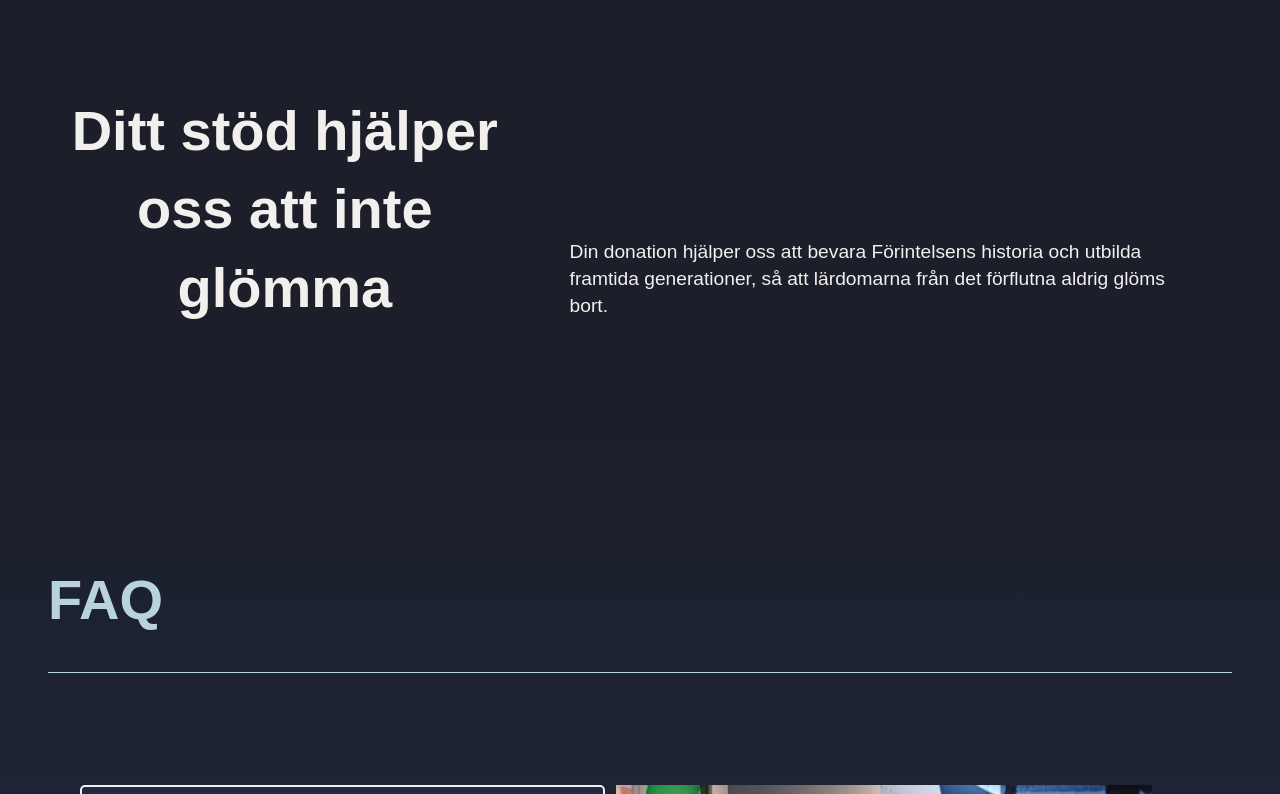
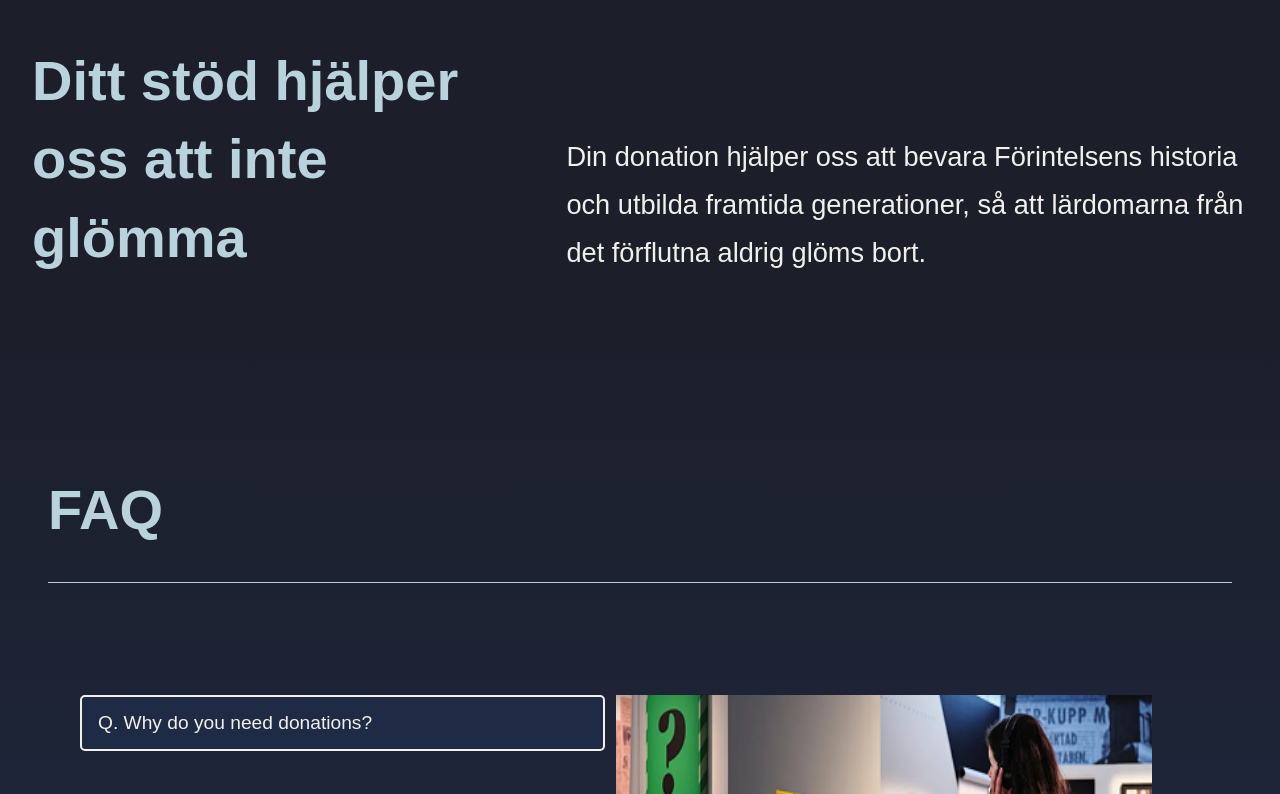
Before and after one commit to minzikimi/fundraiser, a React (Vite) app: page / in a window 1280 px wide. Shown: the part 940-1734 px from the top of the page. Built offline with nearby package versions, Linux system fonts and the light colour scheme; a web font is replaced by a local one.

Commit message:
style more quote section

```diff
--- a/src/components/QuoteSection/QuoteSection.jsx
+++ b/src/components/QuoteSection/QuoteSection.jsx
@@ -13,6 +13,8 @@ const QuoteSection = () => {
 
   return (
     <div className={styles.quoteSection}>
+      <div className={styles.quoteSectionContent}>
+      <div className={styles.headingWrapper}>
         <motion.h2
           className={styles.quoteSectionHeading}
           variants={fadeInFromTop}
@@ -23,7 +25,7 @@ const QuoteSection = () => {
         >
           {t('quote-section.title')}
         </motion.h2>
-
+        </div>
         <motion.p
           className={styles.quoteDiscription}
           variants={fadeInFromTop}
@@ -35,6 +37,7 @@ const QuoteSection = () => {
           {t('quote-section.text')}
         </motion.p>
       </div>
+    </div>
   );
 };
 
--- a/src/components/QuoteSection/QuoteSection.module.css
+++ b/src/components/QuoteSection/QuoteSection.module.css
@@ -1,30 +1,48 @@
-.quoteSection{
+.quoteSection {
     background-color: var(--color-midnight);
-    padding: 3rem;
+    width: 100%;
+    display: flex;
+    justify-content: center;
+    padding: 3rem 0;
+}
+
+.quoteSectionContent {
+    max-width: 1400px;
+    width: 100%;
+    display: flex;
+    gap: 5rem;
     font-family: var(--font-sans);
-    display: flex;
+    box-sizing: border-box;
+    padding: 0 2rem;
 }
-.quoteSectionHeading{
-    font-size:3.5rem;
+
+.headingWrapper {
+    width: 40%;
     display: flex;
     flex-direction: column;
-    width: 40%;
+    justify-content: flex-start;
 }
+
+.quoteSectionHeading {
+    font-size: 3.5rem;
+    color: var(--color-seablue);
+    margin: 0;
+    text-align: start;
+}
+
 .headingPart{
     color: var(--color-seablue);
     flex: 1;
     margin-top: auto;
     text-align: start;
-
 }
 
-.quoteDiscription{
-    font-size: 1.2rem;
-    padding: 3rem;
-    line-height: 1.7rem;
+.quoteDiscription {
     width: 60%;
+    font-size: 1.7rem;
+    line-height: 3rem;
+    color: var(--color-sand20);
     display: flex;
     align-items: flex-end;
     justify-content: flex-end;
-    color:var(--color-sand20) ;
 }
```
Lines whose indentation alone changed are shown as unchanged.
